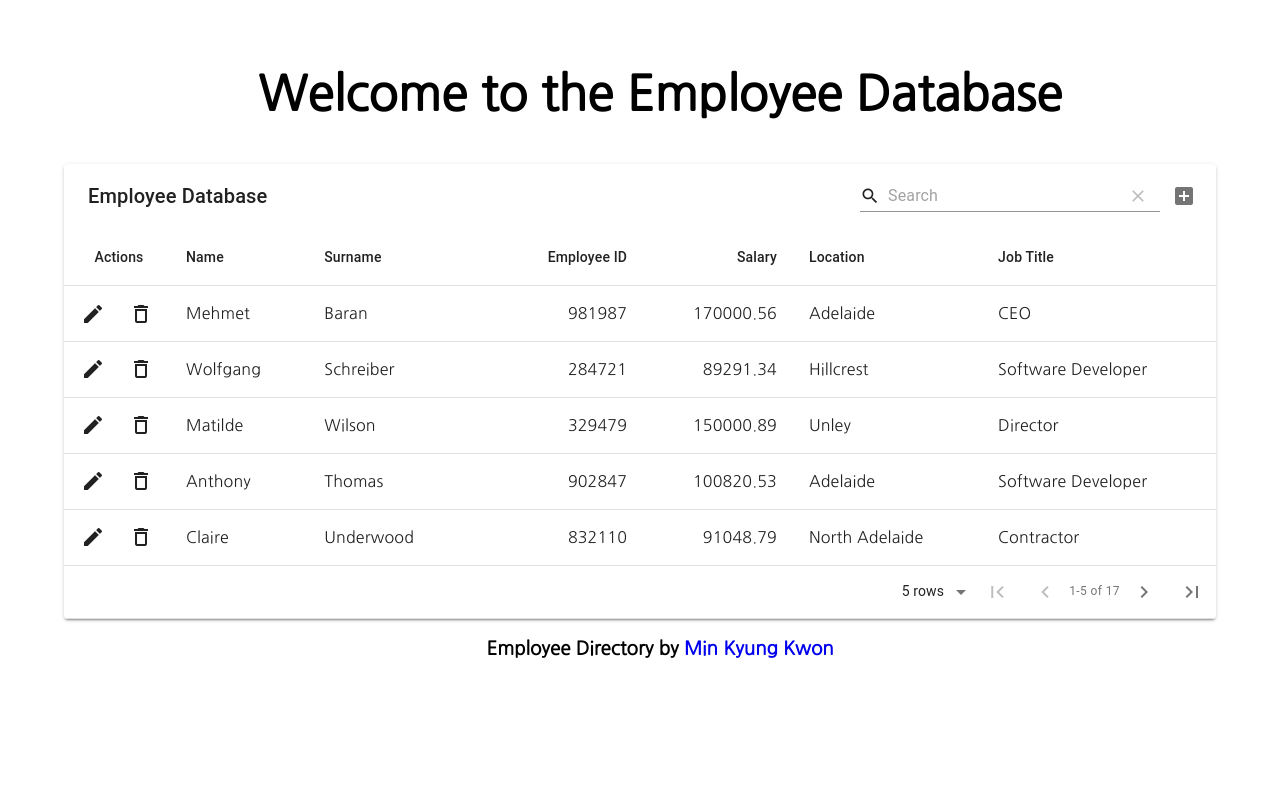
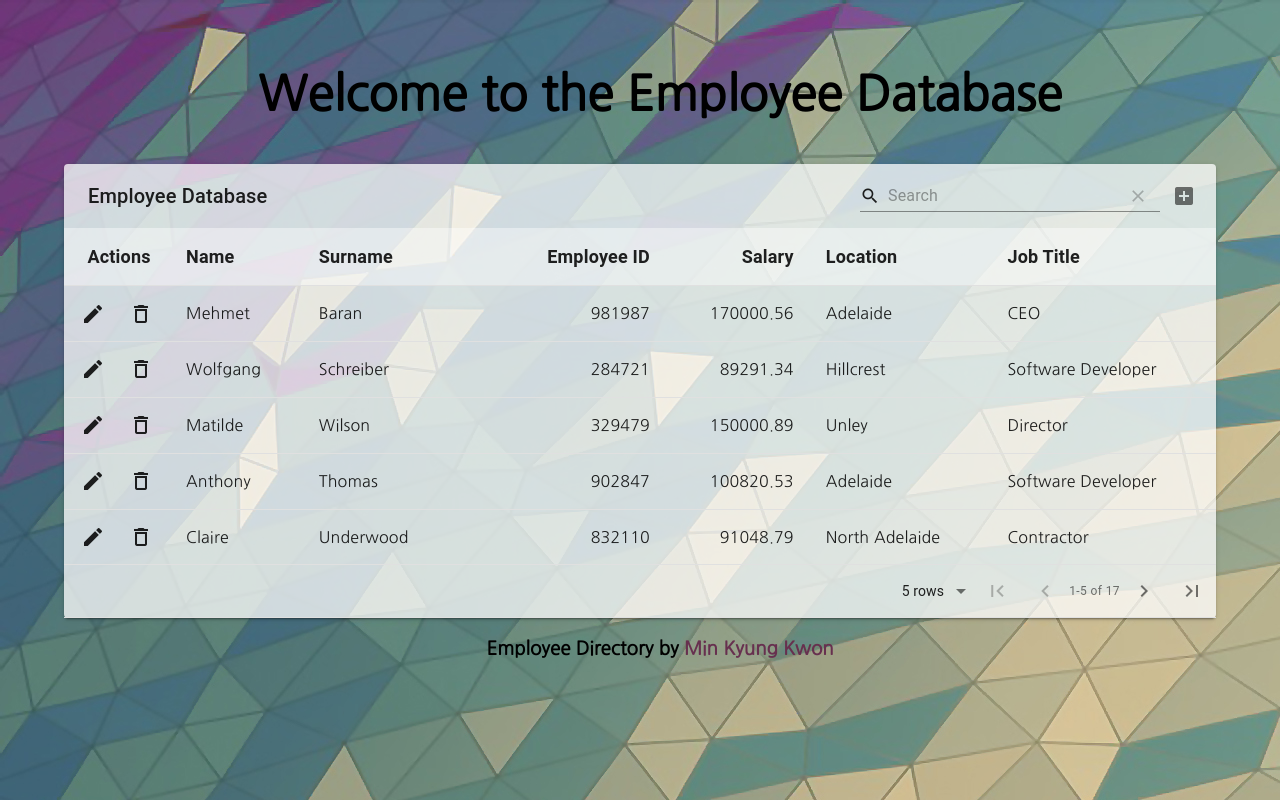
Before and after one commit to MK-Kwon/React-Employee-Directory, a React (Create React App) app in the folder react-employee-directory/: page / in a window 1280 px wide. Built offline with nearby package versions, Linux system fonts and the light colour scheme.

Commit message:
added editables on Material Table and made a few modifications on components

```diff
--- a/react-employee-directory/src/components/Footer.js
+++ b/react-employee-directory/src/components/Footer.js
@@ -3,7 +3,7 @@ import React from "react";
 function Footer() {
     return(
         <div style={{ marginLeft: "40px" }}>
-            <h3>Employee Directory by <a href='https://github.com/MK-Kwon/'>Min Kyung Kwon</a></h3>
+            <h3>Employee Directory by <a href='https://github.com/MK-Kwon/'><span style= {{ color: '#67304f', fontWeight: 'bold' }}>Min Kyung Kwon</span></a></h3>
         </div>
     );
 }
--- a/react-employee-directory/src/components/Table.js
+++ b/react-employee-directory/src/components/Table.js
@@ -41,6 +41,16 @@ export default function Table() {
             title="Employee Database"
             columns={state.columns}
             data={state.data}
+            style={{
+                backgroundColor: 'rgba(255, 255, 255, 0.75)',
+            }}
+            options= {{
+                headerStyle: {
+                    backgroundColor: 'rgba(255, 255, 255, 0.4)',
+                    fontSize: '18px',
+                    fontWeight: 'bold'
+                }
+            }}
             editable={{
                 onRowAdd: newData =>
                     new Promise(resolve => {
--- a/react-employee-directory/src/index.css
+++ b/react-employee-directory/src/index.css
@@ -7,6 +7,7 @@ body {
     sans-serif;
   -webkit-font-smoothing: antialiased;
   -moz-osx-font-smoothing: grayscale;
+  background-image: url('./components/images/i0BkN7.jpg');
 }
 
 code {
```
Also changed, not shown: react-employee-directory/src/components/images/i0BkN7.jpg (added).
